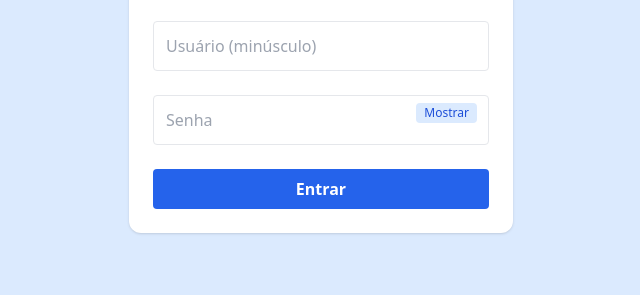
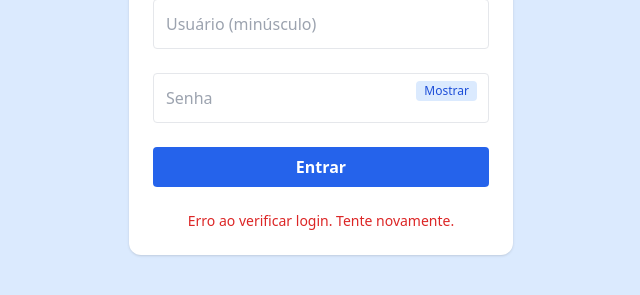
Before and after one commit to rodribero/AjudaEQS, a plain HTML site: page index.html in a window 1280 px wide. Both pictures are taken after a click on the button "Entrar". Shown: the part 323-618 px from the top of the page, without its empty margins (319-959 px from the left). Drawn offline with nearby package versions, Linux system fonts and the light colour scheme; no server answers.

Commit message:
Update index.html
aviso de demora para logar criado

```diff
--- a/index.html
+++ b/index.html
@@ -21,6 +21,8 @@
     </div>
 
     <button onclick="login()" class="w-full bg-blue-600 text-white py-2 rounded font-semibold hover:bg-blue-700 transition">Entrar</button>
+
+    <p id="loginLoading" class="text-blue-600 text-sm text-center hidden">Verificando credenciais... Por favor, aguarde.</p>
     <p id="loginError" class="text-red-600 text-sm text-center hidden">Usuário ou senha incorretos.</p>
   </div>
 
@@ -42,8 +44,15 @@
       const user = document.getElementById("username").value.trim();
       const pass = document.getElementById("password").value.trim();
       const errorEl = document.getElementById("loginError");
+      const loadingEl = document.getElementById("loginLoading");
+      const loginBtn = document.querySelector("button[onclick='login()']");
 
-      // Aguarda carregar usuários caso ainda não tenha sido carregado
+      errorEl.classList.add("hidden");
+      loadingEl.classList.remove("hidden");
+      loginBtn.disabled = true;
+      loginBtn.classList.add("opacity-50");
+
+      try {
         if (users.length === 0) {
           await fetchUsers();
         }
@@ -56,9 +65,16 @@
         } else {
           errorEl.classList.remove("hidden");
         }
+      } catch (e) {
+        errorEl.textContent = "Erro ao verificar login. Tente novamente.";
+        errorEl.classList.remove("hidden");
+      } finally {
+        loadingEl.classList.add("hidden");
+        loginBtn.disabled = false;
+        loginBtn.classList.remove("opacity-50");
+      }
     }
 
-    // Pré-carrega os usuários ao abrir a página
     fetchUsers();
   </script>
 </body>
```
Lines whose indentation alone changed are shown as unchanged.
